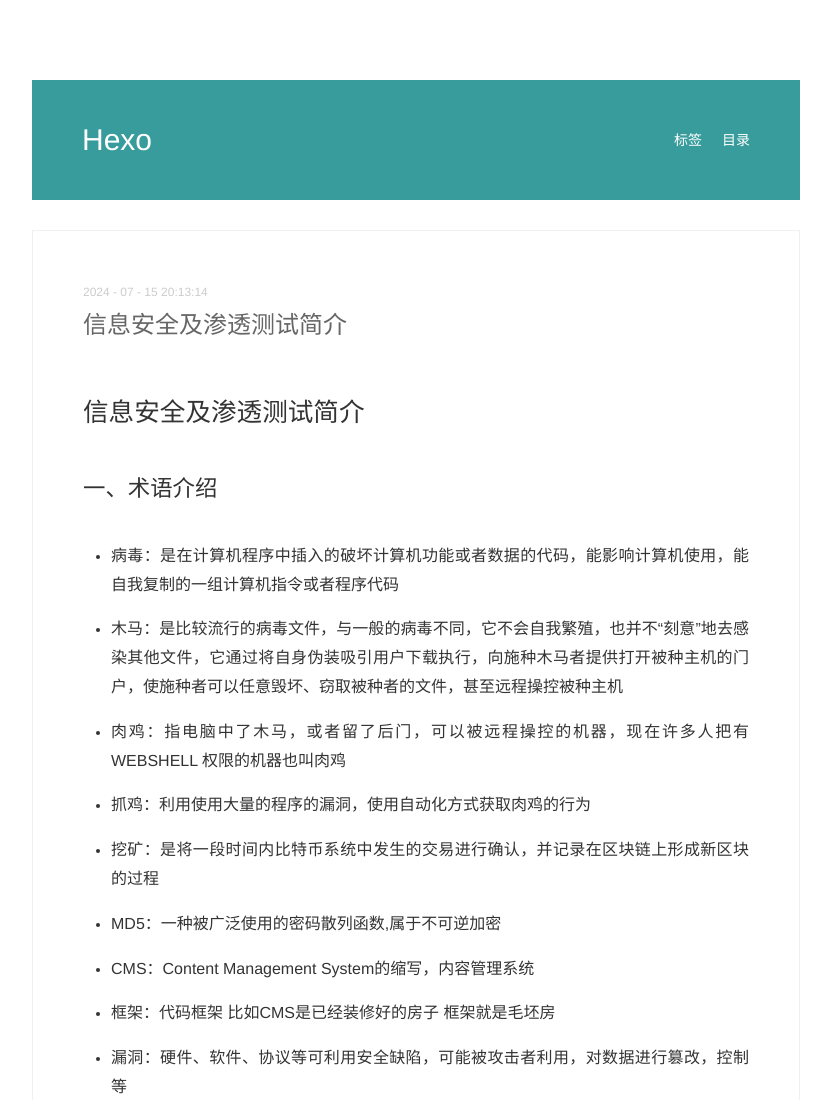
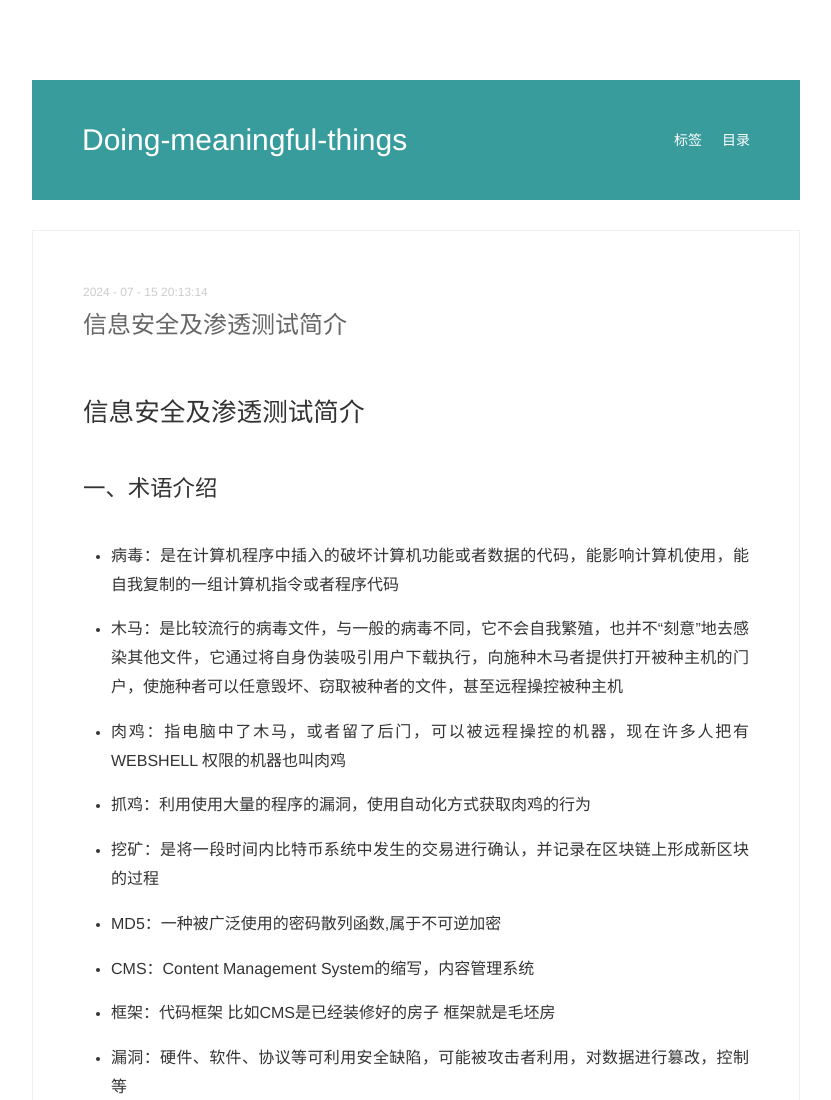
Before and after one commit to Doing-meaningful-things/Doing-meaningful-things.github.io, a plain HTML site: page 2024/07/15/信息安全及渗透测试简介/index.html in a window 1280 px wide. Shown: the top 1100 px of the page, without its empty margins (224-1055 px from the left). Drawn offline with Linux system fonts and the light colour scheme.

Commit message:
index.html

```diff
--- a/2024/07/15/信息安全及渗透测试简介/index.html
+++ b/2024/07/15/信息安全及渗透测试简介/index.html
@@ -6,7 +6,7 @@
 <script src="/js/jquery-3.1.1.min.js"></script>
 
 <script src="/js/fancybox/jquery.fancybox.min.js"></script>
-<meta name="generator" content="Hexo 7.3.0"></head><body style="opacity:0"><header class="head"><h1 class="head-title u-fl"><a href="/">Hexo</a></h1><nav class="head-nav u-fr"><ul class="head-nav__list"><li class="head-nav__item"><a class="head-nav__link" href="/tags">标签</a></li><li class="head-nav__item"><a class="head-nav__link" href="/archives">目录</a></li></ul></nav></header><main class="main"><article class="post"><header class="post__head"><time class="post__time" datetime="2024-07-15T12:13:14.511Z">2024 - 07 - 15 20:13:14</time><h1 class="post__title"><a href="/2024/07/15/%E4%BF%A1%E6%81%AF%E5%AE%89%E5%85%A8%E5%8F%8A%E6%B8%97%E9%80%8F%E6%B5%8B%E8%AF%95%E7%AE%80%E4%BB%8B/">信息安全及渗透测试简介</a></h1><div class="post__main echo"><h1 id="信息安全及渗透测试简介"><a href="#信息安全及渗透测试简介" class="headerlink" title="信息安全及渗透测试简介"></a>信息安全及渗透测试简介</h1><h2 id="一、术语介绍"><a href="#一、术语介绍" class="headerlink" title="一、术语介绍"></a>一、术语介绍</h2><ul>
+<meta name="generator" content="Hexo 7.3.0"></head><body style="opacity:0"><header class="head"><h1 class="head-title u-fl"><a href="/">Doing-meaningful-things</a></h1><nav class="head-nav u-fr"><ul class="head-nav__list"><li class="head-nav__item"><a class="head-nav__link" href="/tags">标签</a></li><li class="head-nav__item"><a class="head-nav__link" href="/archives">目录</a></li></ul></nav></header><main class="main"><article class="post"><header class="post__head"><time class="post__time" datetime="2024-07-15T12:13:14.511Z">2024 - 07 - 15 20:13:14</time><h1 class="post__title"><a href="/2024/07/15/%E4%BF%A1%E6%81%AF%E5%AE%89%E5%85%A8%E5%8F%8A%E6%B8%97%E9%80%8F%E6%B5%8B%E8%AF%95%E7%AE%80%E4%BB%8B/">信息安全及渗透测试简介</a></h1><div class="post__main echo"><h1 id="信息安全及渗透测试简介"><a href="#信息安全及渗透测试简介" class="headerlink" title="信息安全及渗透测试简介"></a>信息安全及渗透测试简介</h1><h2 id="一、术语介绍"><a href="#一、术语介绍" class="headerlink" title="一、术语介绍"></a>一、术语介绍</h2><ul>
 <li><p>病毒：是在计算机程序中插入的破坏计算机功能或者数据的代码，能影响计算机使用，能自我复制的一组计算机指令或者程序代码</p>
 </li>
 <li><p>木马：是比较流行的病毒文件，与一般的病毒不同，它不会自我繁殖，也并不“刻意”地去感染其他文件，它通过将自身伪装吸引用户下载执行，向施种木马者提供打开被种主机的门户，使施种者可以任意毁坏、窃取被种者的文件，甚至远程操控被种主机</p>
```
